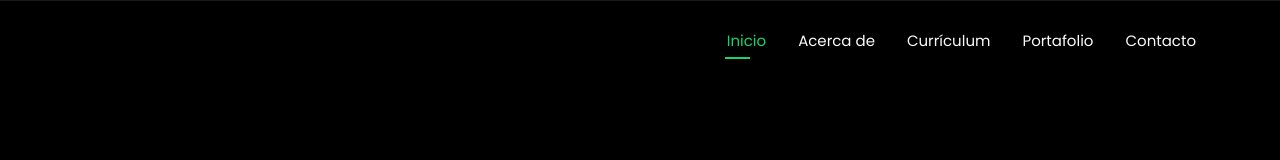
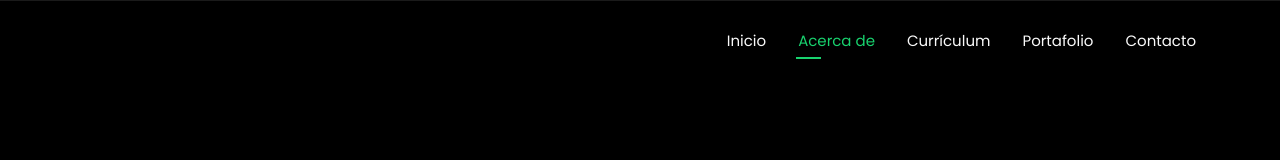
Before and after one commit to Lilitha04/lilitha04.github.io, a plain HTML site: page about.html in a window 1280 px wide. Shown: the top 160 px of the page. Drawn offline with Linux system fonts and the light colour scheme.

Commit message:
detalles

```diff
--- a/about.html
+++ b/about.html
@@ -43,8 +43,8 @@
 
       <nav id="navmenu" class="navmenu">
         <ul>
-          <li><a href="index.html" class="active">Inicio</a></li>
-          <li><a href="about.html">Acerca de</a></li>
+          <li><a href="index.html">Inicio</a></li>
+          <li><a href="about.html" class="active"> Acerca de</a></li>
           <li><a href="resume.html">Currículum</a></li>
           <li><a href="portfolio.html">Portafolio</a></li>
       <!--    <li class="dropdown"><a href="#"><span>Dropdown</span> <i class="bi bi-chevron-down toggle-dropdown">
```
Also changed, not shown: portfolio.html (+0 -7 lines).
